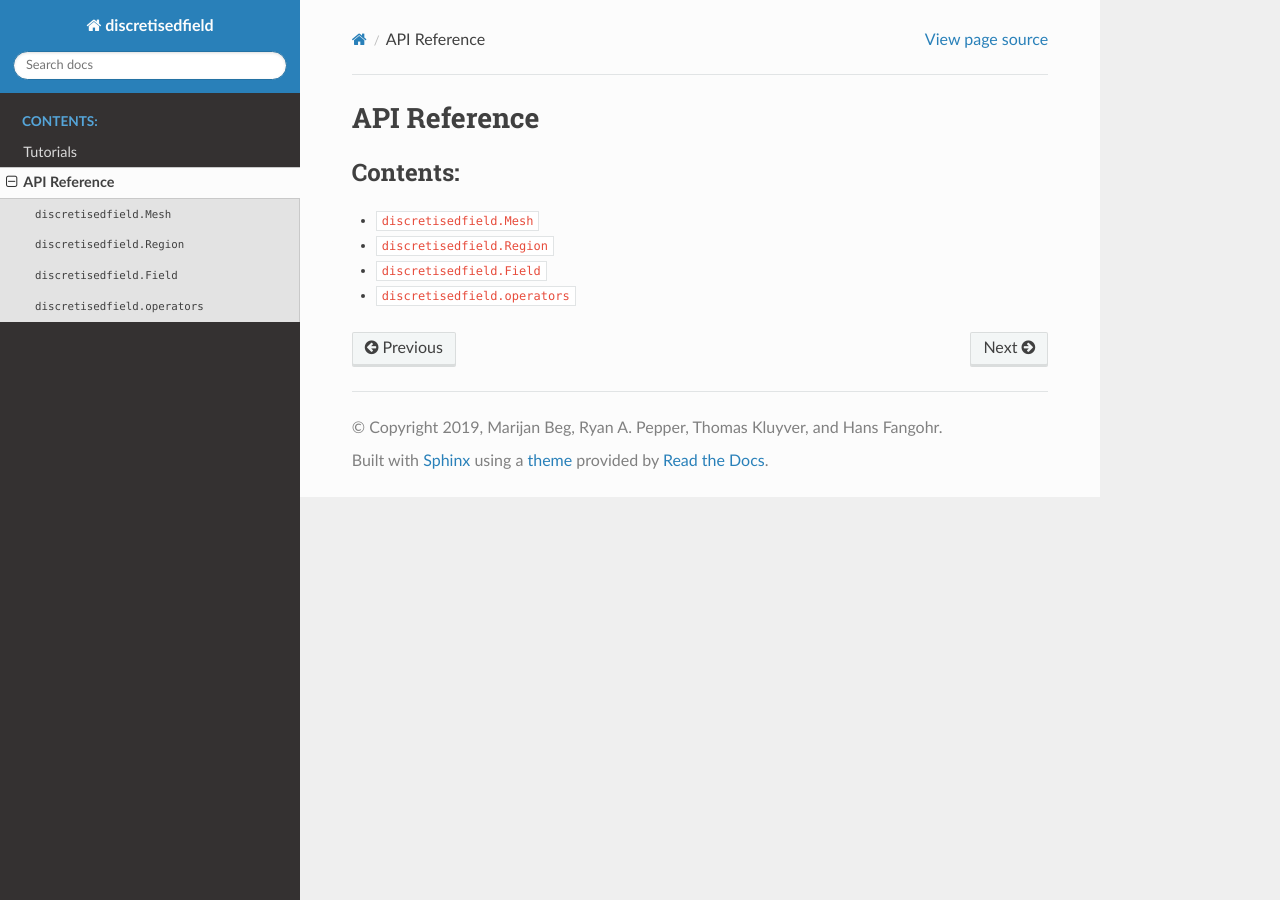
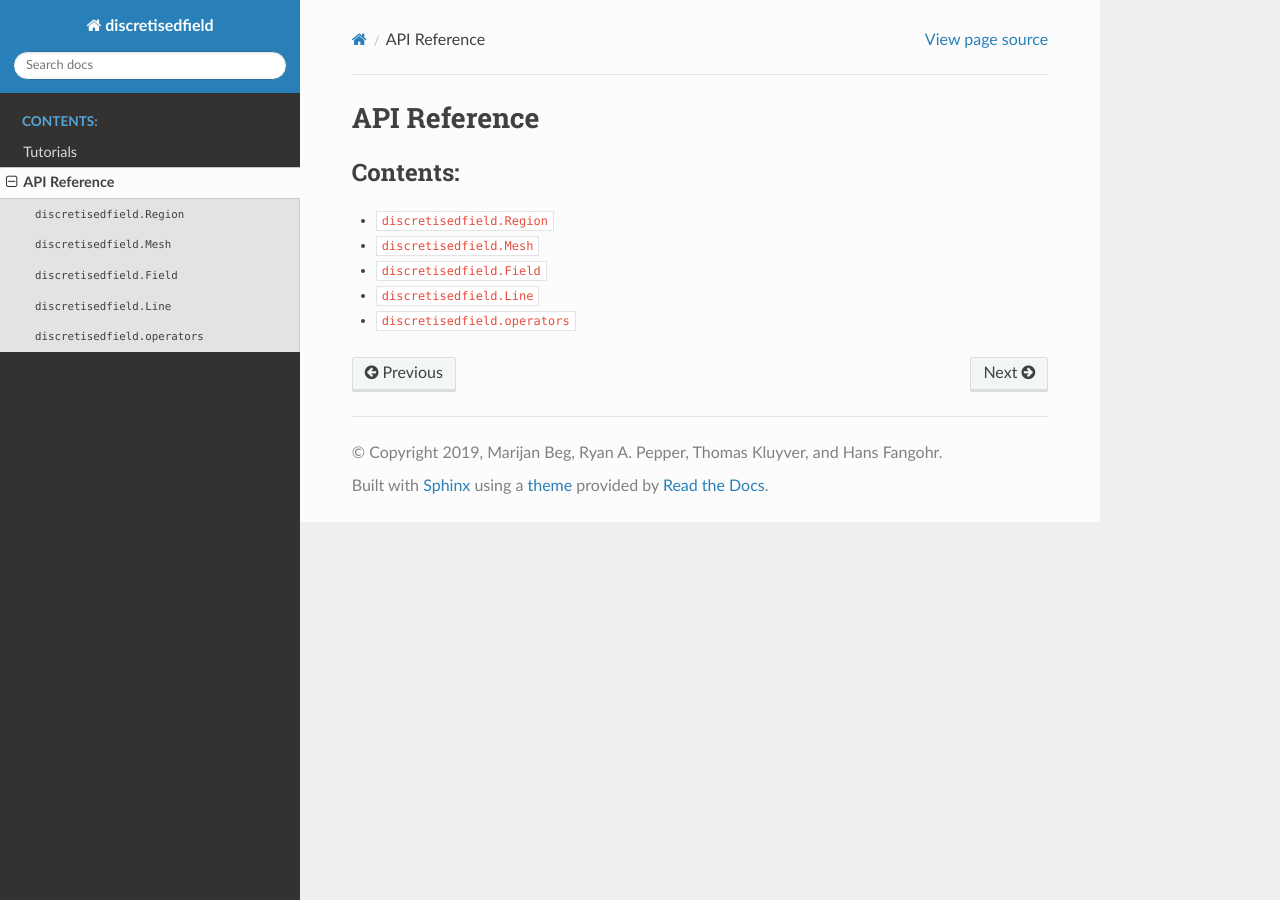
Before and after one commit to ubermag/discretisedfield, a Sphinx documentation site: the page built from docs/api-reference.rst, in a window 1280 px wide. Built offline with Sphinx 7.4.7 and the Read the Docs theme 2.0.0, drawn with Linux system fonts in a browser that asks for light colours; pages that are not in the unit, such as notebooks, are missing from menus.

Commit message:
Add line to docs.

```diff
--- a/docs/api-reference.rst
+++ b/docs/api-reference.rst
@@ -5,7 +5,8 @@ API Reference
    :maxdepth: 1
    :caption: Contents:
 
+   region
    mesh
-   region
    field
+   line
    operators
--- /dev/null
+++ b/docs/line.rst
@@ -0,0 +1,6 @@
+``discretisedfield.Line``
+=========================
+
+.. autoclass:: discretisedfield.Line
+   :members:
+   :special-members:
```
